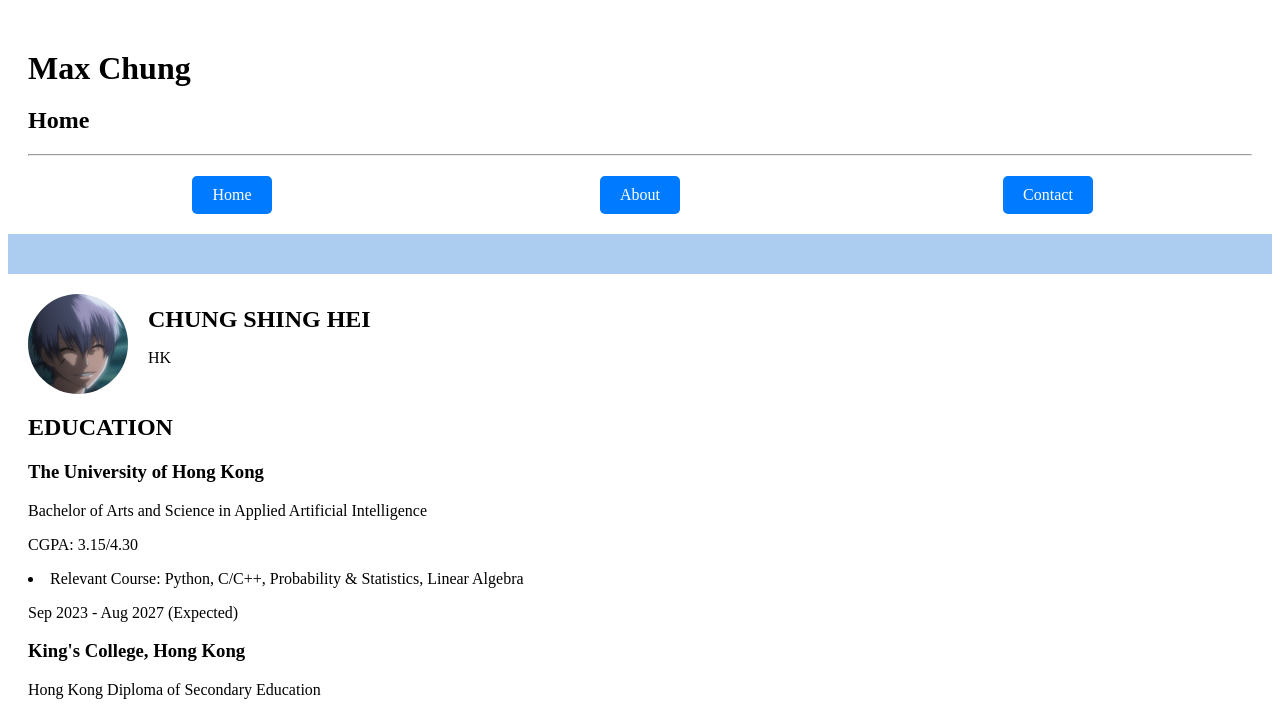
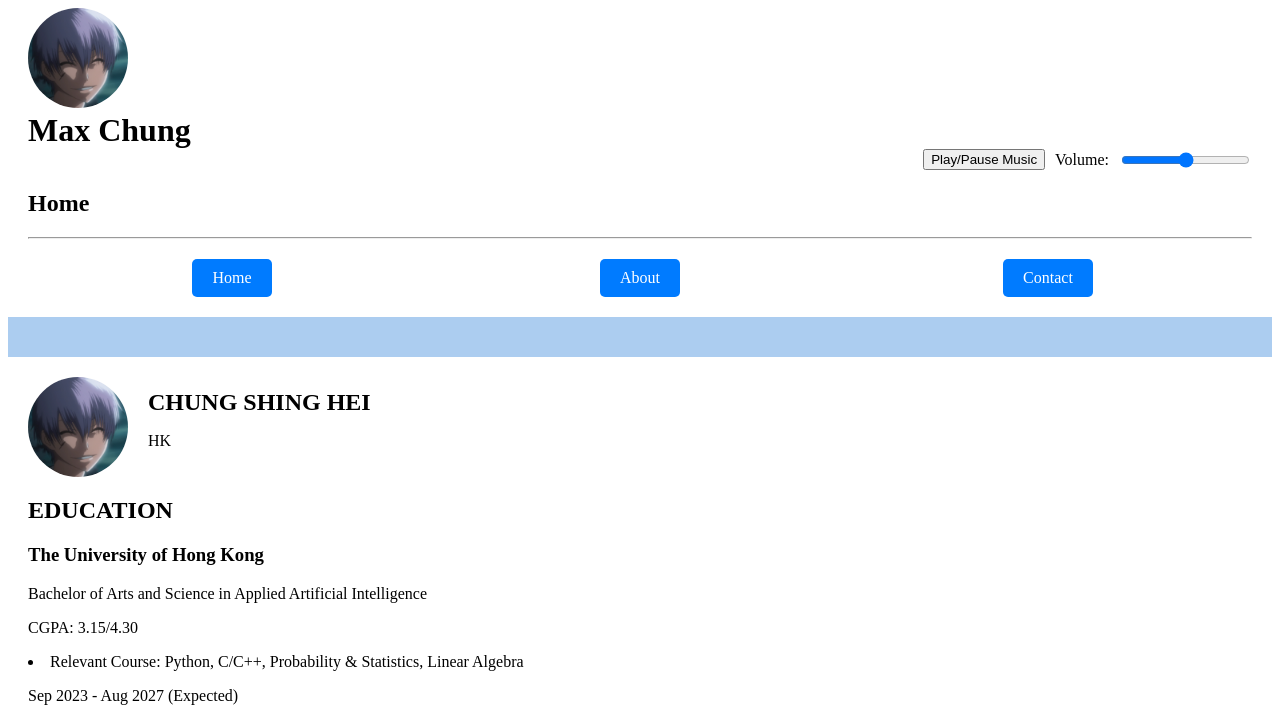
Before and after one commit to MaxChungsh/process, a Flask app: page / in a window 1280 px wide. Shown: the top 716 px of the page. Run offline with Flask 3, Linux system fonts and the light colour scheme.

Commit message:
bgm and profile enhancement

```diff
--- a/this/routes.py
+++ b/this/routes.py
@@ -1,7 +1,5 @@
 from app import app
 from flask import render_template, send_from_directory
-
-import forms
 
 @app.route('/')
 @app.route('/index')
@@ -23,3 +21,11 @@ def about():
 @app.route('/contact')
 def contact():
     return render_template('contact.html', current_title='Contact')
+
+@app.route('/Liebesleid')
+def lesbesleid():  # Changed to lowercase for consistency
+    return send_from_directory('static', 'music/Liebesleid.mp3')
+
+@app.route('/IchimaruGin')
+def ichimaru_gin():  # Changed to lowercase for consistency
+    return send_from_directory('static', 'images/IchimaruGin.jpg')
--- a/this/sitemap.xml
+++ b/this/sitemap.xml
@@ -18,4 +18,10 @@
     </url>
     <url>
         <loc>https://github.com/MaxChungsh</loc>
+    </url>
+    <url>
+        <loc>https://mcmchung.myqnapcloud.com:5000/Liebesleid</loc>
+    </url>
+    <url>
+        <loc>https://mcmchung.myqnapcloud.com:5000/IchimaruGin</loc>
 </urlset>
--- a/this/templates/base.html
+++ b/this/templates/base.html
@@ -49,10 +49,50 @@
             display: flex; /* Makes the list horizontal */
             gap: 20px; /* Adds space between the links */
         }
+        .controls {
+            display: flex;
+            justify-content: flex-end; /* Aligns controls to the right */
+            align-items: center; /* Vertically centers the controls */
+            gap: 10px; /* Adds space between controls */
+        }
     </style>
 </head>
 <body>
-    <h1>Max Chung</h1>
+
+    <img src="{{ url_for('static', filename='images/IchimaruGin.jpg') }}" alt="Profile Picture" class="profile-image" style="width: 100px; height: 100px; border-radius: 50%; margin-right: 20px;">
+    <h1 style="margin: 0;" >Max Chung</h1>
+
+    <!-- Background Music -->
+    <audio id="background-music" autoplay loop>
+        <source src="{{ url_for('static', filename='music/Liebesleid.mp3') }}" type="audio/mpeg">
+        Your browser does not support the audio element.
+    </audio>
+
+    <div class="controls">
+        <button onclick="toggleMusic()">Play/Pause Music</button>
+
+        <label for="volume">Volume:</label>
+        <input type="range" id="volume" min="0" max="1" step="0.1" value="0.5" onchange="setVolume(this.value)">
+    </div>
+
+    <script>
+        // Function to toggle play and pause of the music
+        function toggleMusic() {
+            var audio = document.getElementById('background-music');
+            if (audio.paused) {
+                audio.play();
+            } else {
+                audio.pause();
+            }
+        }
+
+        // Function to set the volume of the music
+        function setVolume(volume) {
+            var audio = document.getElementById('background-music');
+            audio.volume = volume; // Set the volume (0.0 to 1.0)
+        }
+    </script>
+
     <h2>{{ current_title }}</h2>
     <hr>
     <div class="button-container">
--- a/this/templates/index.html
+++ b/this/templates/index.html
@@ -2,7 +2,7 @@
 
 {% block main %}
 <div class="profile" style="display: flex; align-items: center; margin-bottom: 20px;">
-    <img src="{{ url_for('static', filename='images/profile.jpg') }}" alt="Profile Picture" class="profile-image" style="width: 100px; height: 100px; border-radius: 50%; margin-right: 20px;">
+    <img src="{{ url_for('static', filename='images/IchimaruGin.jpg') }}" alt="Profile Picture" class="profile-image" style="width: 100px; height: 100px; border-radius: 50%; margin-right: 20px;">
     <div>
         <h2 style="margin: 0;">CHUNG SHING HEI</h2>
         <p>HK</p>
@@ -44,7 +44,6 @@
     <li>Automated the cleaning and standardization of large-scale datasets (over millions of X posts) in 2023 to analyze sentiment changes among X users regarding the COVID-19 pandemic across different time intervals and festivals</li>
 </div>
 <hr style="border: none; border-top: 2px solid gray; margin: 20px 0; width: 70%;">
-
 <div class="additional-info" style="width: 70%;">
     <h2>ADDITIONAL INFORMATION</h2>
     <li>Programming Languages: Python, C/C++, Java</li>
```
Also changed, not shown: this/static/images/IchimaruGin.jpg (renamed from this/static/images/profile.jpg), 4 other files.
